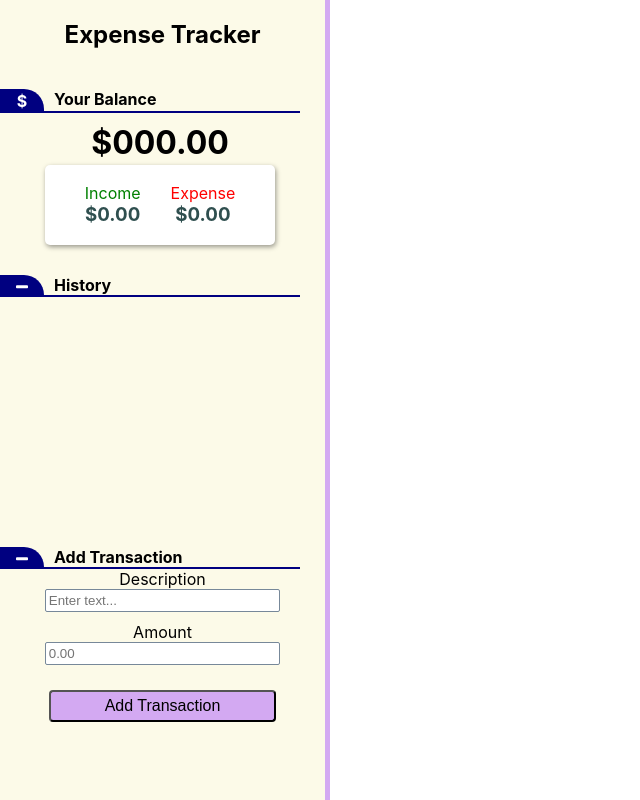
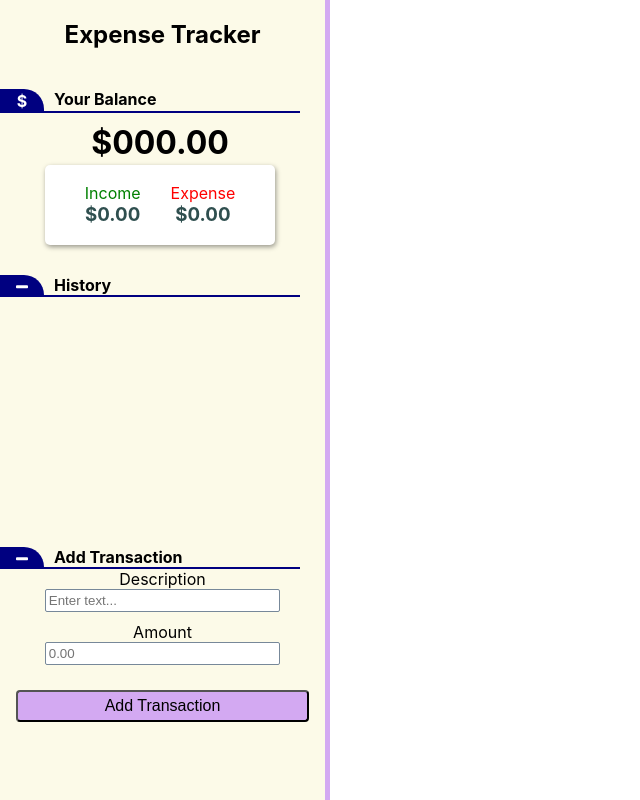
Before and after one commit to ayla-marie/expense-tracker, a React (Create React App) app in the folder app/: page / in a window 1280 px wide. Shown: the whole page, without its empty margins (0-640 px from the left). Built offline with nearby package versions, Linux system fonts and the light colour scheme.

Commit message:
some css changes

```diff
--- a/app/src/App.css
+++ b/app/src/App.css
@@ -29,10 +29,10 @@
   margin-bottom: 10px;
 }
 .submit {
-  margin-top: 15px;
+  margin: 15px;
   background-color: var(--border-purple);
   border-radius: 4px;
-  width: 70%;
+  width: 90%;
   font-size: 16px;
   padding: 5px;
 }
@@ -55,10 +55,11 @@
 .item {
   display: flex;
   flex-direction: row;
+  align-items: right;
+  justify-content: right;
   border: 1px solid var(--border-gray);
   border-top-right-radius: 5px;
   border-bottom-right-radius: 5px;
-  text-align: center;
   font-size: 16px;
   height: 20px;
   width: 70%;
@@ -67,6 +68,7 @@
 }
 .right {
   text-align: right;
+  padding-right: 10px;
   width: 50%;
 }
 .expense {
@@ -154,7 +156,7 @@ h4 {
 .ghost-icon {
   margin-left: 25px;
   height: 20px;
-  opacity: 0.8;
+  opacity: 0.4;
   text-align: center;
   border: 1px solid var(--expense-color);
   background-color: var(--expense-color);
```
